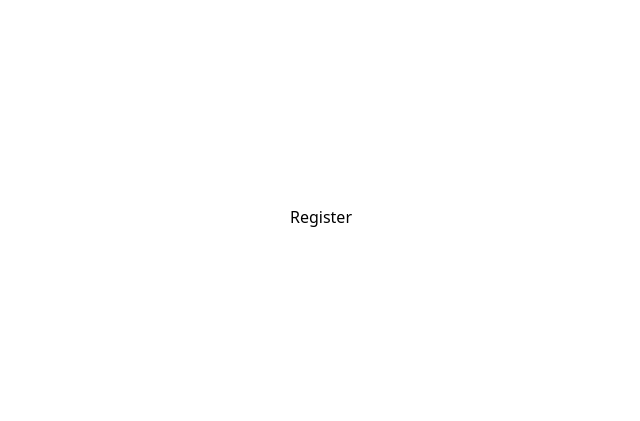
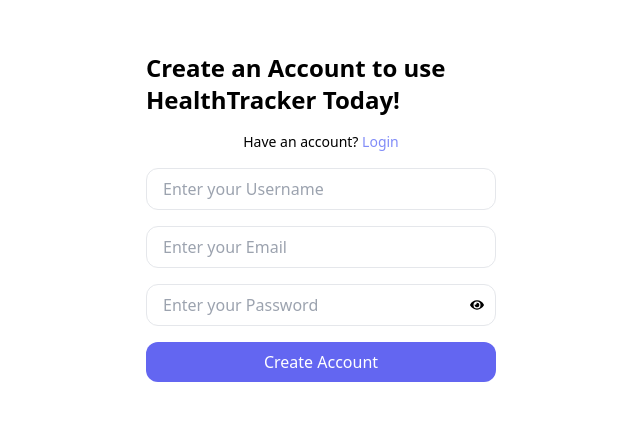
Before and after one commit to ykkalexx/health-telecomunication-hub, a React (Vite) app in the folder Client/: page /register in a window 1280 px wide. Shown: the part 183-604 px from the top of the page, without its empty margins (319-959 px from the left). Built offline with nearby package versions, Linux system fonts and the light colour scheme.

Commit message:
created Auth System with Redux and fully tested it

```diff
--- a/Client/package.json
+++ b/Client/package.json
@@ -17,6 +17,7 @@
     "axios": "^1.7.7",
     "react": "^18.3.1",
     "react-dom": "^18.3.1",
+    "react-hot-toast": "^2.4.1",
     "react-icons": "^5.3.0",
     "react-redux": "^9.1.2",
     "react-router-dom": "^6.26.2",
--- a/Client/src/App.tsx
+++ b/Client/src/App.tsx
@@ -10,6 +10,8 @@
 import Login from "./pages/Login";
 import Register from "./pages/Register";
 import Dashboard from "./pages/Dashboard";
+
+localStorage.removeItem("token");
 
 const App: React.FC = () => {
   const isAuthenticated = useSelector(
--- a/Client/src/main.tsx
+++ b/Client/src/main.tsx
@@ -4,10 +4,12 @@
 import { Provider } from "react-redux";
 import store from "./redux/root";
 import App from "./App";
+import { Toaster } from "react-hot-toast";
 
 createRoot(document.getElementById("root")!).render(
   <StrictMode>
     <Provider store={store}>
+      <Toaster />
       <App />
     </Provider>
   </StrictMode>
--- a/Client/src/pages/Login.tsx
+++ b/Client/src/pages/Login.tsx
@@ -7,6 +7,7 @@
 import Input from "../components/Input";
 import Button from "../components/Button";
 import { FaEye, FaEyeSlash } from "react-icons/fa";
+import toast from "react-hot-toast";
 
 const Login: React.FC = () => {
   const [email, setEmail] = useState("");
@@ -22,6 +23,7 @@
     try {
       await dispatch(login({ email, password })).unwrap();
       navigate("/dashboard");
+      toast.success("Logged in Successfully!");
     } catch (err) {
       console.error("Failed to login:", err);
     }
--- a/Client/src/pages/Register.tsx
+++ b/Client/src/pages/Register.tsx
@@ -1,7 +1,100 @@
-import React from "react";
+import React, { useState } from "react";
+import { useDispatch, useSelector } from "react-redux";
+import { useNavigate } from "react-router-dom";
+import { selectAuthError, selectAuthLoading } from "../redux/selectors";
+import { register } from "../redux/thunks";
+import { AppDispatch } from "../redux/root";
+import Input from "../components/Input";
+import Button from "../components/Button";
+import { FaEye, FaEyeSlash } from "react-icons/fa";
+import toast from "react-hot-toast";
 
-const Register = () => {
-  return <div>Register</div>;
+const Register: React.FC = () => {
+  const [username, setUsername] = useState("");
+  const [email, setEmail] = useState("");
+  const [password, setPassword] = useState("");
+  const [showPassword, setShowPassword] = useState(false);
+  const dispatch = useDispatch<AppDispatch>();
+  const loading = useSelector(selectAuthLoading);
+  const error = useSelector(selectAuthError);
+  const navigate = useNavigate();
+
+  const handleSubmit = (e: React.FormEvent) => {
+    e.preventDefault();
+    try {
+      dispatch(register({ username, email, password })).unwrap();
+      navigate("/login");
+      toast.success("Account Created Successfully!");
+    } catch (err) {
+      console.error("Failed to login:", err);
+    }
+  };
+
+  const handleNavigateToLogin = () => {
+    navigate("/login");
+  };
+
+  const togglePasswordVisibility = () => {
+    setShowPassword(!showPassword);
+  };
+
+  return (
+    <form
+      className="flex flex-col items-center justify-center space-y-4 w-[350px]"
+      onSubmit={handleSubmit}
+    >
+      <h2 className="font-semibold text-2xl">
+        Create an Account to use HealthTracker Today!
+      </h2>
+      <p className="font-light text-sm">
+        Have an account?{" "}
+        <button
+          type="button"
+          className="text-indigo-400"
+          onClick={handleNavigateToLogin}
+        >
+          Login
+        </button>
+      </p>
+      <Input
+        type="username"
+        id="username"
+        value={username}
+        required
+        onChange={(e) => setUsername(e.target.value)}
+        placeholder="Enter your Username"
+      />
+      <Input
+        type="email"
+        id="email"
+        value={email}
+        required
+        onChange={(e) => setEmail(e.target.value)}
+        placeholder="Enter your Email"
+      />
+      <div className="relative w-full">
+        <Input
+          type={showPassword ? "text" : "password"}
+          id="password"
+          value={password}
+          required
+          onChange={(e) => setPassword(e.target.value)}
+          placeholder="Enter your Password"
+        />
+        <button
+          type="button"
+          onClick={togglePasswordVisibility}
+          className="absolute inset-y-0 right-0 pr-3 flex items-center text-sm leading-5"
+        >
+          {showPassword ? <FaEyeSlash /> : <FaEye />}
+        </button>
+      </div>
+      {error && <div className="text-red-500">{error}</div>}
+      <Button type="submit" disabled={loading} className="w-[200px]">
+        {loading ? "Creating Account...." : "Create Account"}
+      </Button>
+    </form>
+  );
 };
 
 export default Register;
--- a/Client/src/redux/thunks.ts
+++ b/Client/src/redux/thunks.ts
@@ -19,6 +19,7 @@
       localStorage.setItem("token", response.data.token);
       return response.data.token;
     } catch (error) {
+      console.error("Failed to login:", error);
       return rejectWithValue("Login failed. Please check your credentials.");
     }
   }
@@ -34,6 +35,7 @@
       );
       return response.data;
     } catch (error) {
+      console.error("Failed to register:", error);
       return rejectWithValue("Registration failed. Please try again.");
     }
   }
```
Also changed, not shown: 2 other files (tests, documents, lock files or other folders).
